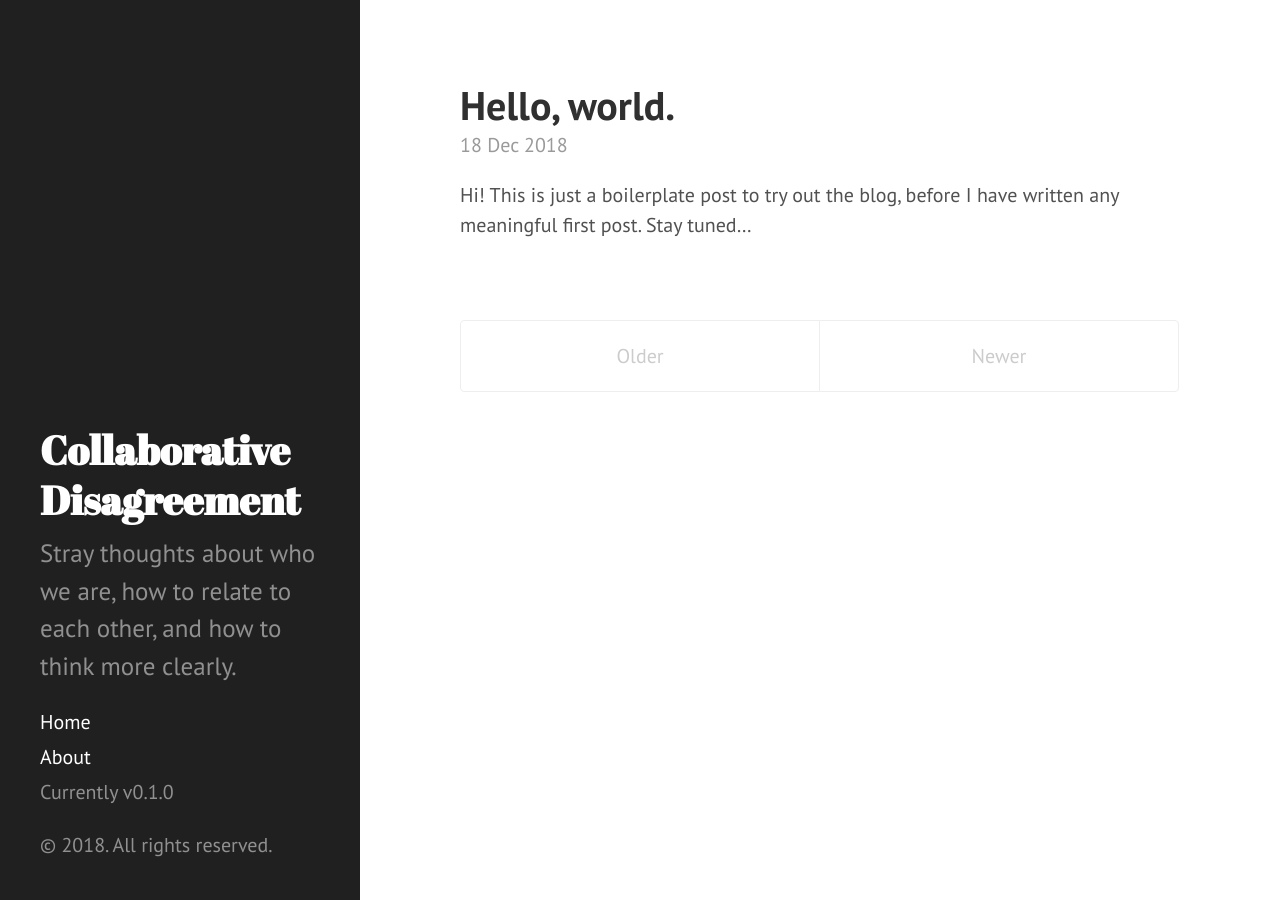
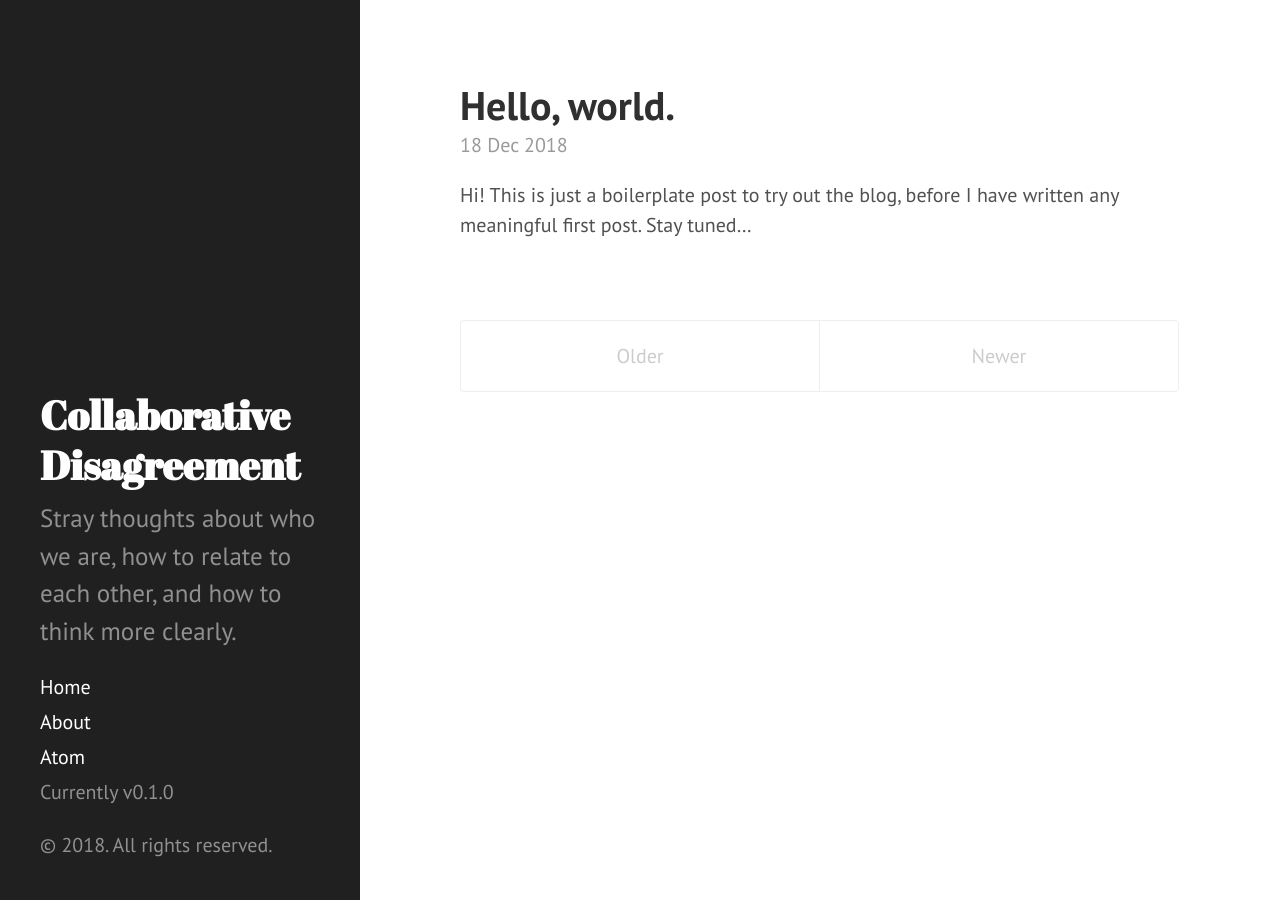
Before and after one commit to jessder/jessder.github.io, a Jekyll site: the page built from index.html, in a window 1280 px wide. Built offline with Jekyll 4.4.1, drawn with Linux system fonts in a browser that asks for light colours; the list of posts is cut into pages by our own code.

Commit message:
Update sidebar.html

```diff
--- a/_includes/sidebar.html
+++ b/_includes/sidebar.html
@@ -2,7 +2,7 @@
   <div class="container sidebar-sticky">
     <div class="sidebar-about">
       <h1>
-        <a href="{{ site.baseurl }}">
+        <a href="{{ site.baseurl }}/">
           {{ site.title }}
         </a>
       </h1>
@@ -10,7 +10,7 @@
     </div>
 
     <nav class="sidebar-nav">
-      <a class="sidebar-nav-item{% if page.url == site.baseurl %} active{% endif %}" href="{{ site.baseurl }}">Home</a>
+      <a class="sidebar-nav-item{% if page.url == site.baseurl %} active{% endif %}" href="{{ site.baseurl }}/">Home</a>
 
       {% comment %}
         The code below dynamically generates a sidebar nav of pages with
@@ -25,6 +25,7 @@
           {% endif %}
         {% endif %}
       {% endfor %}
+      <a class="sidebar-nav-item" href="/atom.xml">Atom</a>
 
       <span class="sidebar-nav-item">Currently v{{ site.version }}</span>
     </nav>
```
